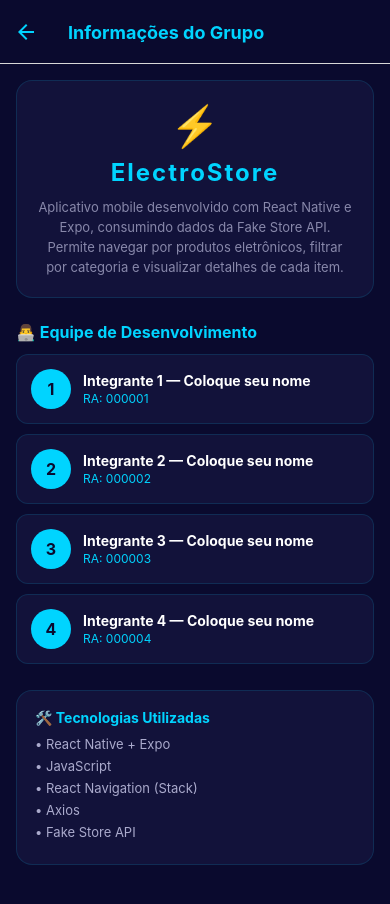
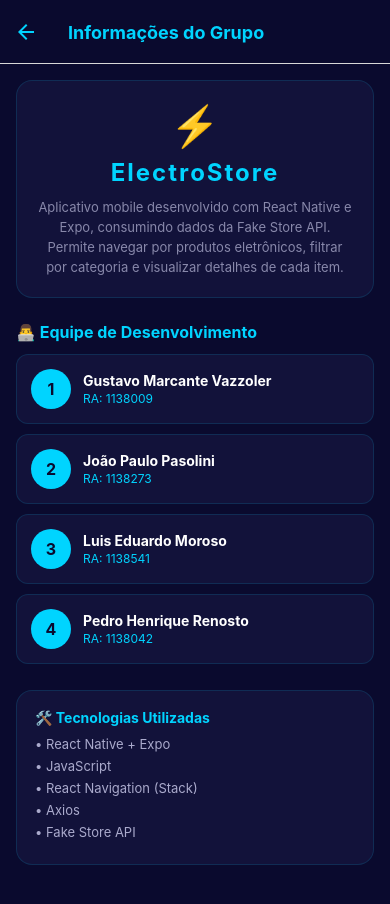
Before and after one commit to JpPasolini/ElectroStore, a React Native app: screen /Info in a window 390 px wide. Built offline with nearby package versions, Linux system fonts and the light colour scheme.

Commit message:
Alterando nomes e RA

```diff
--- a/src/screens/InfoScreen.js
+++ b/src/screens/InfoScreen.js
@@ -1,10 +1,10 @@
 import { View, Text, StyleSheet, ScrollView } from 'react-native';
 
 const MEMBERS = [
-  { name: 'Integrante 1 — Coloque seu nome', ra: 'RA: 000001' },
-  { name: 'Integrante 2 — Coloque seu nome', ra: 'RA: 000002' },
-  { name: 'Integrante 3 — Coloque seu nome', ra: 'RA: 000003' },
-  { name: 'Integrante 4 — Coloque seu nome', ra: 'RA: 000004' },
+  { name: 'Gustavo Marcante Vazzoler', ra: 'RA: 1138009' },
+  { name: 'João Paulo Pasolini', ra: 'RA: 1138273' },
+  { name: 'Luis Eduardo Moroso', ra: 'RA: 1138541' },
+  { name: 'Pedro Henrique Renosto', ra: 'RA: 1138042' },
 ];
 
 export default function InfoScreen() {
```
